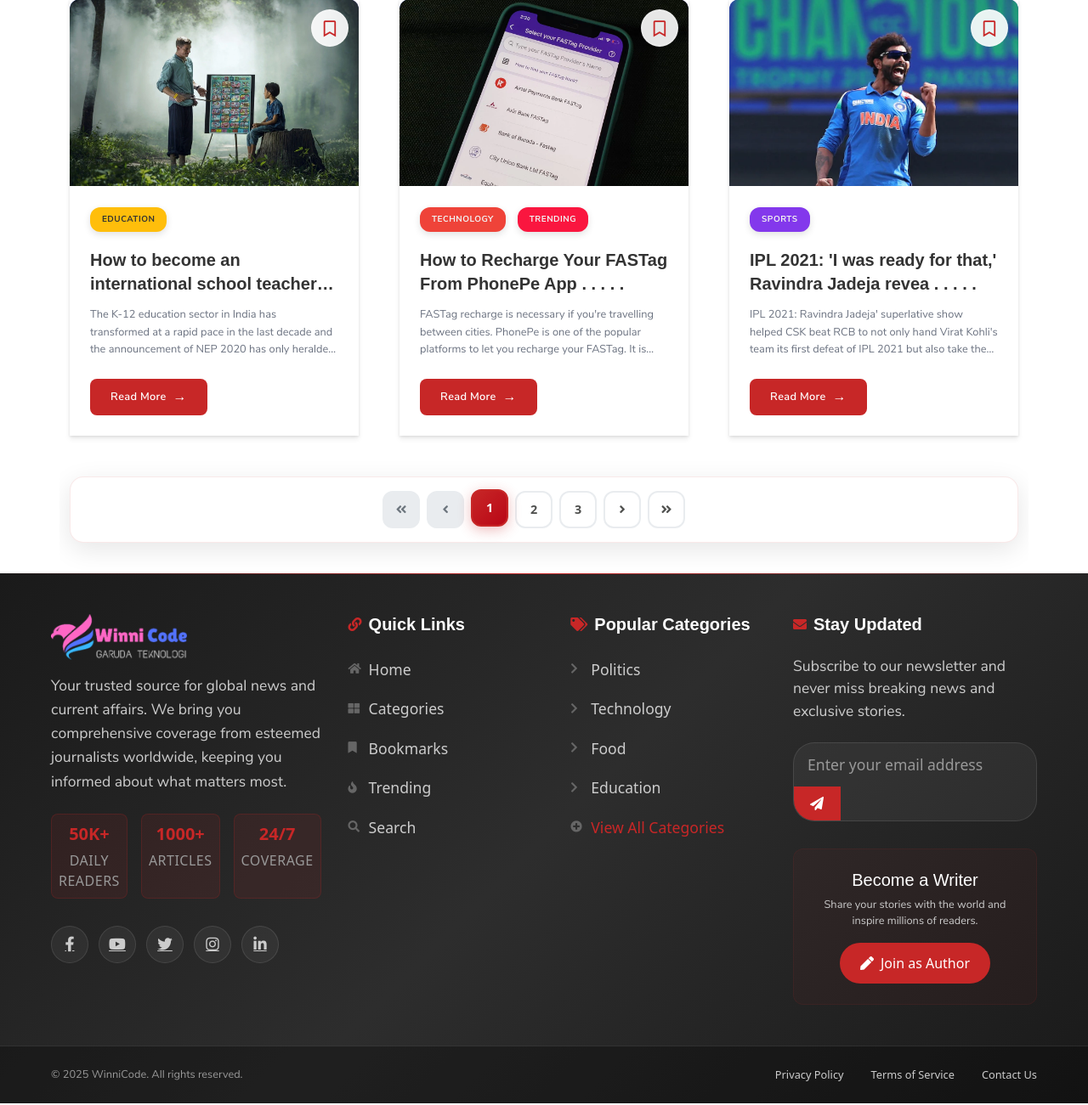
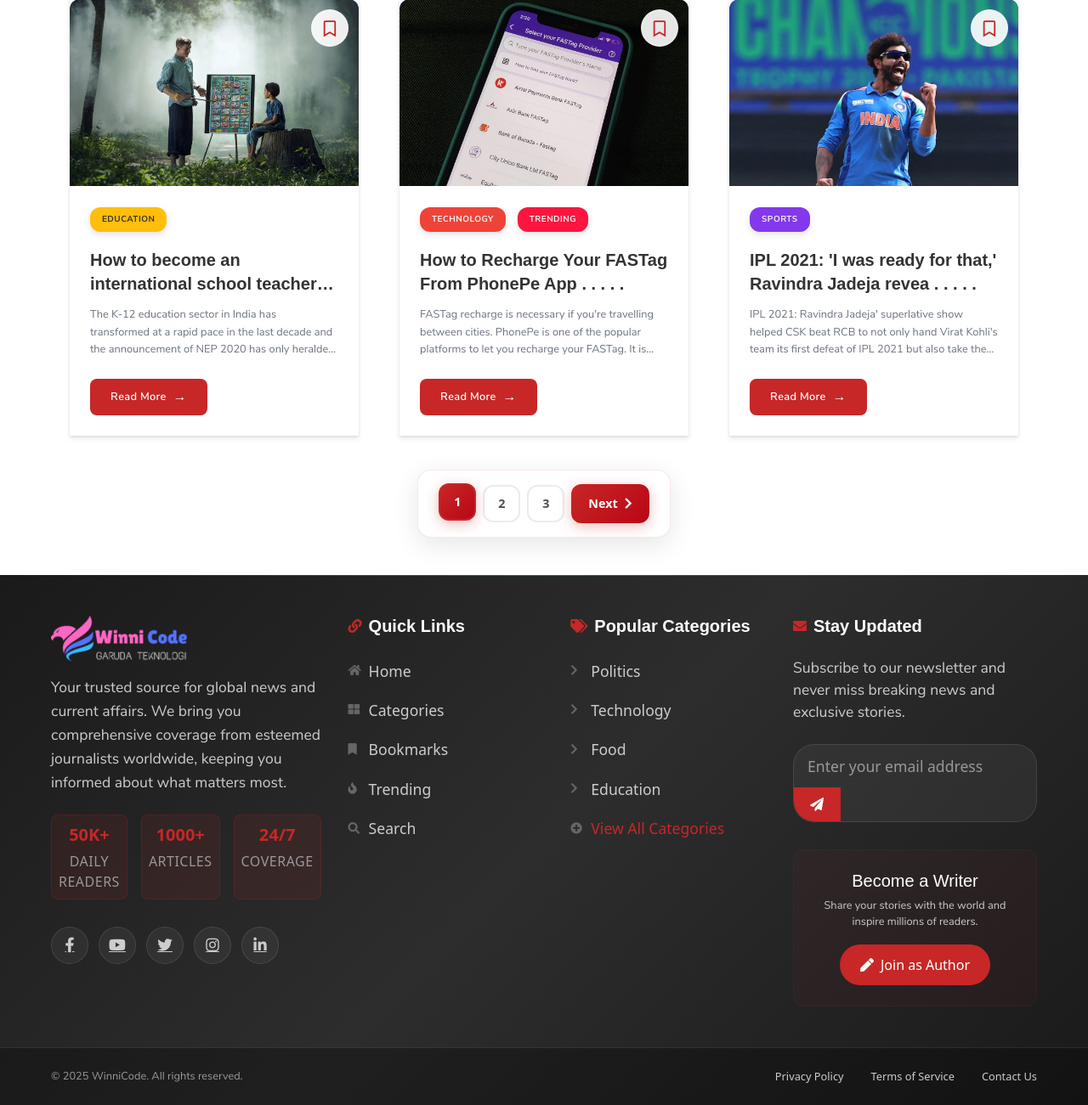
Before and after one commit to Mesayaaa/NewsPortal, a PHP site: page /articles.php in a window 1280 px wide. Shown: the part 790-2091 px from the top of the page at 85% size. Run offline with PHP 8.4, Linux system fonts and the light colour scheme; data comes from the database, SQL or seed files in the repository; some libraries are stand-ins or nearby versions; some web fonts are replaced.

Commit message:
`Refactored pagination logic in articles.php to use a buildPaginationUrl function and a more modern pagination layout.`

```diff
--- a/articles.php
+++ b/articles.php
@@ -2,6 +2,17 @@
 
 // Fetching all the Navbar Data
 require('./includes/nav.inc.php');
+
+// Function to build clean pagination URL
+function buildPaginationUrl($page_num) {
+  global $category_id;
+  $params = array();
+  if (isset($_GET['id']) && $_GET['id'] != '') {
+    $params['id'] = $_GET['id'];
+  }
+  $params['page'] = $page_num;
+  return 'articles.php?' . http_build_query($params);
+}
 ?>
 
 
@@ -198,89 +209,62 @@ require('./includes/nav.inc.php');
 
       // Returns the number of rows from the result retrieved => total no of articles
       $total_articles = mysqli_num_rows($paginationResult);
-
       // Calculated no of pages based on limit and no of articles
       $total_page = ceil($total_articles / $limit);
       ?>
-
       <div class="text-center py-2">
         <!-- Pagination Block -->
-        <div class="pagination">
+        <div class="search-pagination-wrapper">
+          <div class="search-pagination">
             <?php
-          // Declared string variable for the URL
-          $cat_id = "";
-
-          // If we get category_id from the URL
-          if (isset($_GET['id']) && $_GET['id'] != '' && $_GET['id'] != null) {
-
-            // Updated the URL query string
-            $cat_id = 'id=' . $_GET['id'] . '&';
+            // Previous page link
+            if ($page > 1) {
+              echo '<a href="' . buildPaginationUrl($page - 1) . '" class="pagination-btn prev-btn" title="Previous Page">';
+              echo '<i class="fas fa-chevron-left"></i>';
+              echo '<span class="d-none d-sm-inline">Previous</span>';
+              echo '</a>';
             }
 
-          // First page link
-          if ($page > 1) {
-            echo '<a href="articles.php?' . $cat_id . 'page=1" title="Halaman Pertama"><i class="fas fa-angle-double-left"></i></a>';
-          } else {
-            echo '<a class="disabled" title="Halaman Pertama"><i class="fas fa-angle-double-left"></i></a>';
-          }
+            // Page numbers with smart truncation
+            $start_page = max(1, $page - 2);
+            $end_page = min($total_page, $page + 2);
 
-          // Previous page link
-          if ($page > 1) {
-            echo '<a href="articles.php?' . $cat_id . 'page=' . ($page - 1) . '" title="Halaman Sebelumnya"><i class="fas fa-angle-left"></i></a>';
-          } else {
-            echo '<a class="disabled" title="Halaman Sebelumnya"><i class="fas fa-angle-left"></i></a>';
-          }
-
-          // Calculate range of page numbers to display
-          $range = 2; // Number of pages to show before and after current page
-          $start_page = max(1, $page - $range);
-          $end_page = min($total_page, $page + $range);
-
-          // Add ellipsis if needed at the beginning
+            // Show first page if not in range
             if ($start_page > 1) {
-            echo '<a href="articles.php?' . $cat_id . 'page=1">1</a>';
+              echo '<a href="' . buildPaginationUrl(1) . '" class="pagination-number">1</a>';
               if ($start_page > 2) {
                 echo '<span class="pagination-ellipsis">...</span>';
               }
             }
 
-          // Page numbers
+            // Show page numbers in range
             for ($i = $start_page; $i <= $end_page; $i++) {
-            // Active variable to determine if the page link is current page
-            $active = "";
-
-            // If the page is active page
-            if ($i == $page) {
-              // Updated active to active class name to show the active page link
-              $active = "page-active";
-            }
-            echo '<a href="articles.php?' . $cat_id . 'page=' . $i . '" class="' . $active . '">' . $i . '</a>';
+              $active_class = ($i == $page) ? 'active' : '';
+              echo '<a href="' . buildPaginationUrl($i) . '" class="pagination-number ' . $active_class . '">' . $i . '</a>';
             }
 
-          // Add ellipsis if needed at the end
+            // Show last page if not in range
             if ($end_page < $total_page) {
               if ($end_page < $total_page - 1) {
                 echo '<span class="pagination-ellipsis">...</span>';
               }
-            echo '<a href="articles.php?' . $cat_id . 'page=' . $total_page . '">' . $total_page . '</a>';
+              echo '<a href="' . buildPaginationUrl($total_page) . '" class="pagination-number">' . $total_page . '</a>';
             }
 
             // Next page link
             if ($total_page > $page) {
-            echo '<a href="articles.php?' . $cat_id . 'page=' . ($page + 1) . '" title="Halaman Berikutnya"><i class="fas fa-angle-right"></i></a>';
-          } else {
-            echo '<a class="disabled" title="Halaman Berikutnya"><i class="fas fa-angle-right"></i></a>';
-          }
-
-          // Last page link
-          if ($page < $total_page) {
-            echo '<a href="articles.php?' . $cat_id . 'page=' . $total_page . '" title="Halaman Terakhir"><i class="fas fa-angle-double-right"></i></a>';
-          } else {
-            echo '<a class="disabled" title="Halaman Terakhir"><i class="fas fa-angle-double-right"></i></a>';
-          }
+              echo '<a href="' . buildPaginationUrl($page + 1) . '" class="pagination-btn next-btn" title="Next Page">';
+              echo '<span class="d-none d-sm-inline">Next</span>';
+              echo '<i class="fas fa-chevron-right"></i>';
+              echo '</a>';
             }
             ?>
           </div>
+        </div>
+      </div>
+      <?php
+    }
+    ?>
     </div>
   </div>
 </section>
```
Lines whose indentation alone changed are shown as unchanged.
